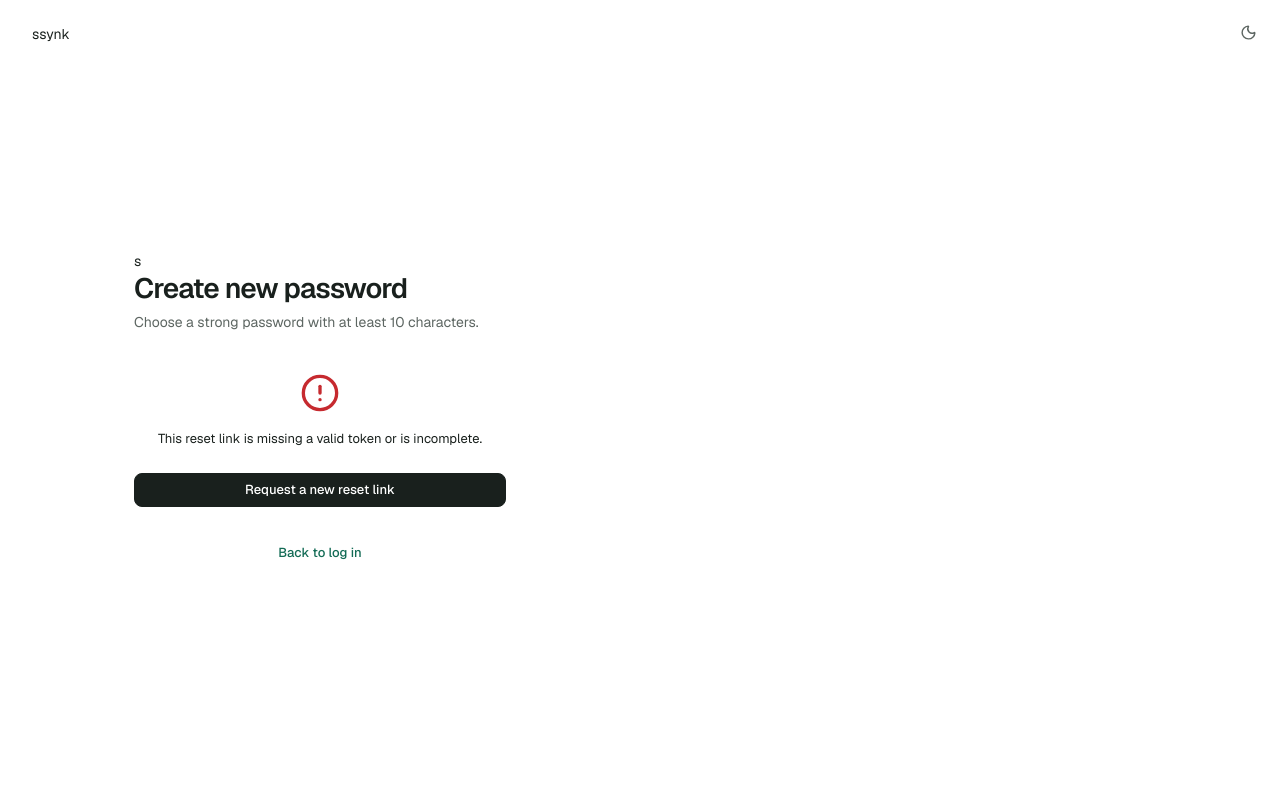
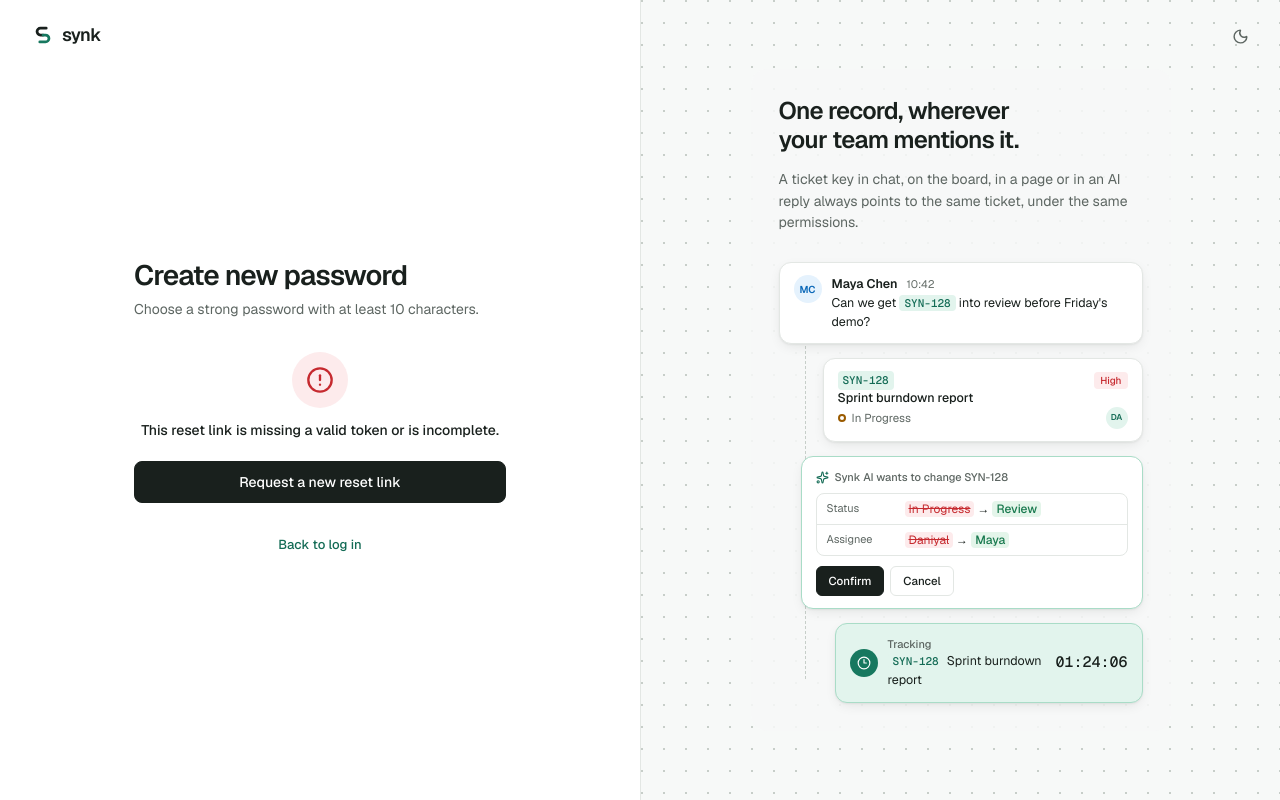
Before and after one commit to Hazammm/SYNK, a Next.js app: page /reset-password in a window 1280 px wide. Built offline with nearby package versions, Linux system fonts and the light colour scheme.

Commit message:
style(auth): forgot and reset password pages, result states

```diff
--- a/src/app/(auth)/reset-password/page.tsx
+++ b/src/app/(auth)/reset-password/page.tsx
@@ -5,7 +5,8 @@ import { useRouter, useSearchParams } from "next/navigation";
 import { Suspense, useEffect, useState } from "react";
 import { Eye, EyeOff, LockKeyhole, CheckCircle2, AlertCircle } from "lucide-react";
 import { Button, Input } from "@/components/Primitives";
-import { ThemeBar } from "@/components/SynkShell";
+import AuthAside from "@/components/AuthAside";
+import Logo from "@/components/Logo";
 import { messageOf, request } from "@/features/chat/client";
 import styles from "@/components/Auth.module.css";
 
@@ -75,39 +76,31 @@ function ResetPasswordForm() {
 
   if (!token) {
     return (
-      <div style={{ textAlign: "center", display: "grid", gap: "16px", padding: "12px 0" }}>
-        <div style={{ display: "flex", justifyContent: "center", color: "var(--high)" }}>
+      <div className={styles.result}>
+        <div className={styles.resultIcon} data-tone="high">
           <AlertCircle size={40} />
         </div>
-        <p style={{ fontSize: "13px", color: "var(--text)", lineHeight: 1.5, margin: 0 }}>
+        <p className={styles.resultTitle}>
           This reset link is missing a valid token or is incomplete.
         </p>
-        <Link href="/forgot-password" style={{ marginTop: "8px" }}>
-          <Button variant="primary" style={{ width: "100%" }}>
-            Request a new reset link
-          </Button>
-        </Link>
+        <Link href="/forgot-password" className={styles.linkButton} data-variant="primary">Request a new reset link</Link>
       </div>
     );
   }
 
   if (success) {
     return (
-      <div style={{ textAlign: "center", display: "grid", gap: "16px", padding: "12px 0" }}>
-        <div style={{ display: "flex", justifyContent: "center", color: "var(--action)" }}>
+      <div className={styles.result}>
+        <div className={styles.resultIcon} data-tone="done">
           <CheckCircle2 size={40} />
         </div>
-        <p style={{ fontSize: "14px", fontWeight: 600, color: "var(--text)", margin: 0 }}>
+        <p className={styles.resultTitle}>
           Password successfully reset!
         </p>
-        <p style={{ fontSize: "12px", color: "var(--muted)", margin: 0 }}>
+        <p className={styles.resultNote}>
           All previous active sessions have been invalidated. Redirecting to login…
         </p>
-        <Link href="/login" style={{ marginTop: "8px" }}>
-          <Button variant="primary" style={{ width: "100%" }}>
-            Proceed to Log In
-          </Button>
-        </Link>
+        <Link href="/login" className={styles.linkButton} data-variant="primary">Proceed to Log In</Link>
       </div>
     );
   }
@@ -168,23 +161,20 @@ function ResetPasswordForm() {
 export default function ResetPasswordPage() {
   return (
     <main className={styles.authPage}>
-      <Link href="/" className={styles.wordmark}>
-        <span className={styles.brandMark}>s</span> synk
-      </Link>
+      <Link href="/" className={styles.wordmark} aria-label="Synk home"><Logo size={22} /></Link>
       <section className={styles.authCard}>
-        <div className={styles.logo}>s</div>
         <h1>Create new password</h1>
         <p className={styles.tagline}>
           Choose a strong password with at least 10 characters.
         </p>
-        <Suspense fallback={<p style={{ textAlign: "center", color: "var(--muted)", fontSize: "12px" }}>Loading…</p>}>
+        <Suspense fallback={<p className={styles.resultNote}>Loading…</p>}>
           <ResetPasswordForm />
         </Suspense>
         <p className={styles.switch}>
           <Link href="/login">Back to log in</Link>
         </p>
       </section>
-      <ThemeBar />
+      <AuthAside />
     </main>
   );
 }
```
Also changed, not shown: src/app/(auth)/forgot-password/page.tsx (+10 -16 lines).
